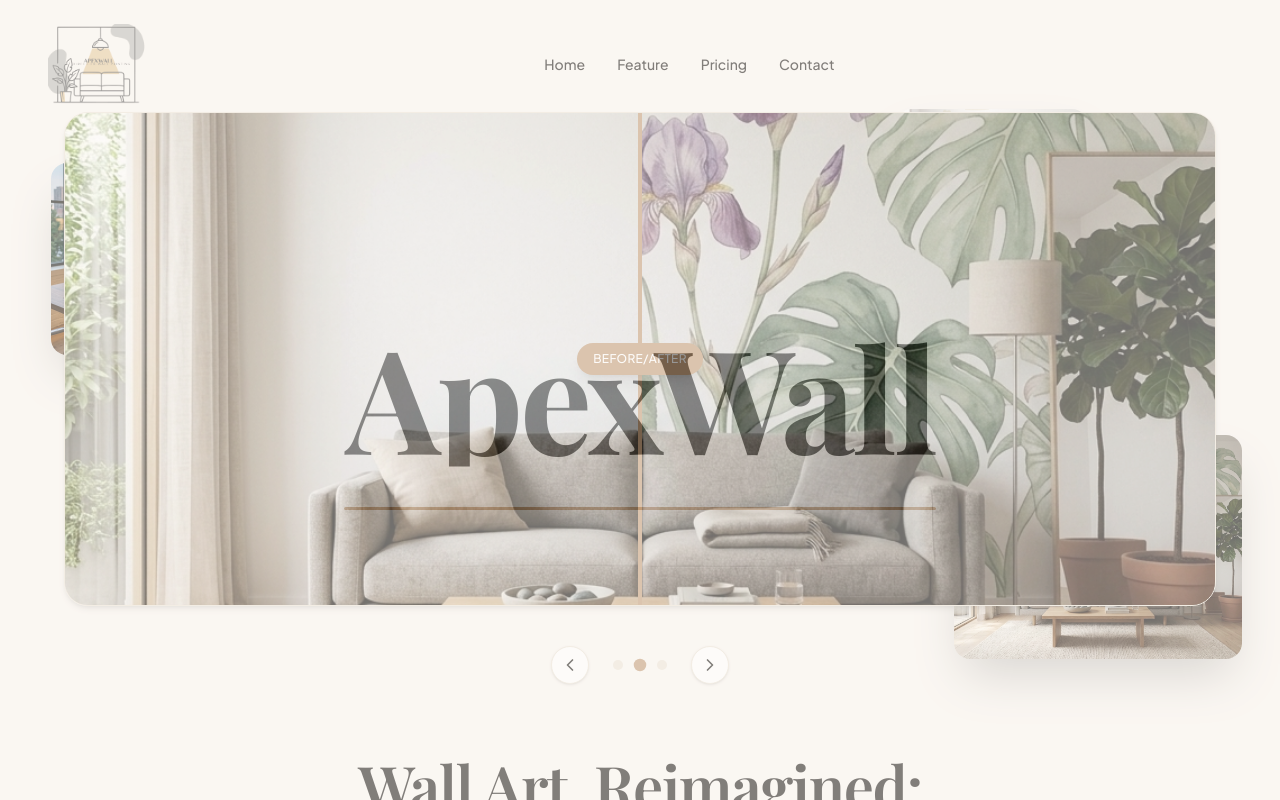
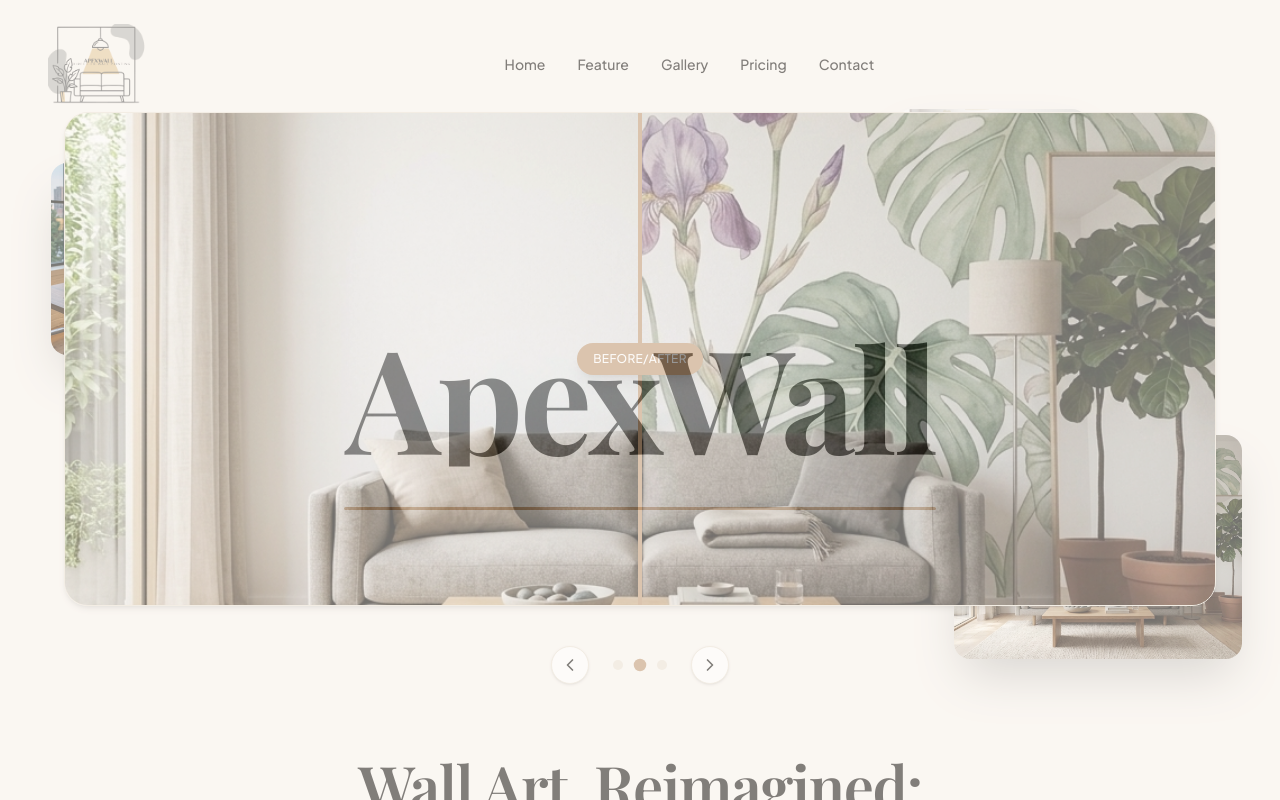
Before and after one commit to JayaSuriya24/ApexWall_3D_Website, a Next.js app: page / in a window 1280 px wide. Shown: the top 800 px of the page. Built offline with nearby package versions, Linux system fonts and the light colour scheme; a web font is replaced by a local one.

Commit message:
feat: add gallery link to navbar

```diff
--- a/src/components/sections/navbar.tsx
+++ b/src/components/sections/navbar.tsx
@@ -9,6 +9,7 @@ import { PillButton } from "@/components/ui/pill-button";
 const NAV_LINKS = [
   { label: "Home", href: "#" },
   { label: "Feature", href: "#feature" },
+  { label: "Gallery", href: "#gallery" },
   { label: "Pricing", href: "#pricing" },
   { label: "Contact", href: "#contact" },
 ];
```
